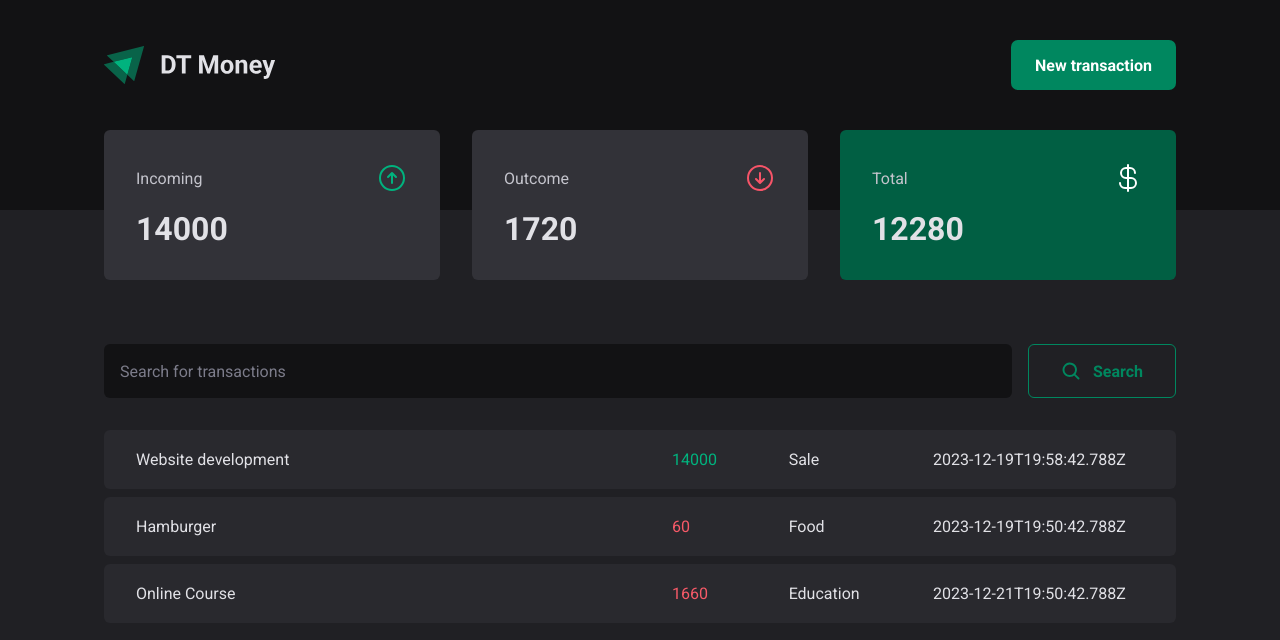
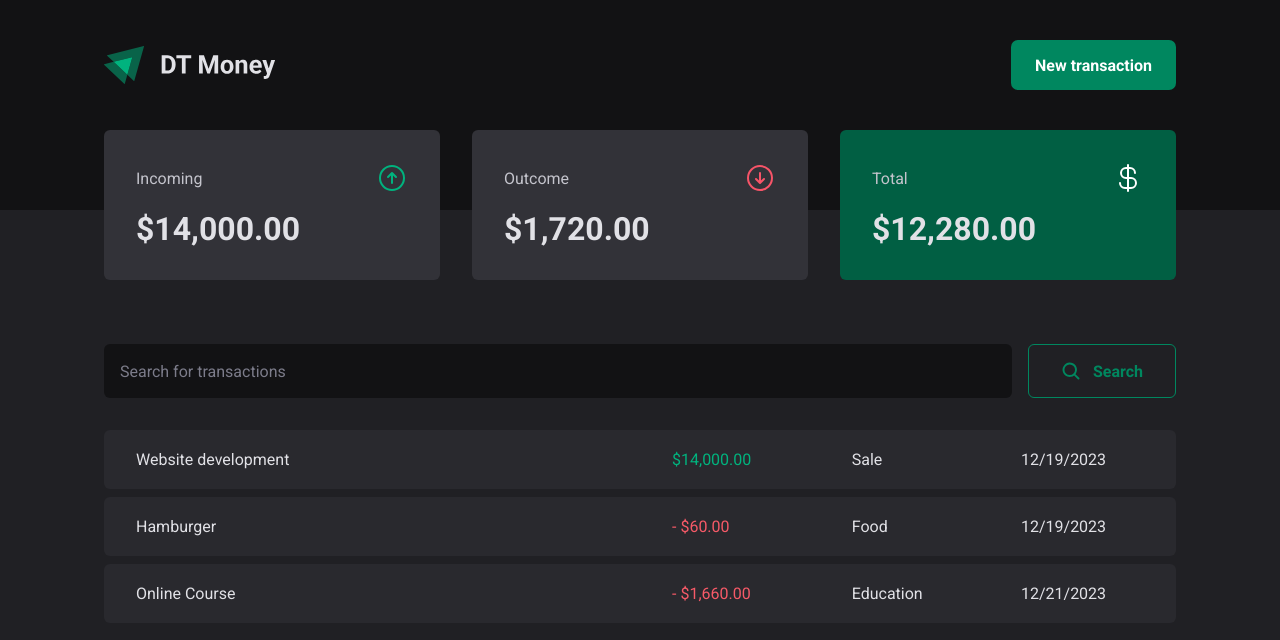
Before and after one commit to bezerrarodrigo/mymoney, a React (Vite) app: page / in a window 1280 px wide. Shown: the top 640 px of the page. Built offline with nearby package versions, Linux system fonts and the light colour scheme; data requests are answered from the project's data file.

Commit message:
feat: util formatters

```diff
--- a/src/components/Summary/Summary.tsx
+++ b/src/components/Summary/Summary.tsx
@@ -1,4 +1,5 @@
 import { useTransactions } from "../../hooks/useTransactions.ts";
+import { dateFormatter, priceFormatter } from "../../utils/formatter.ts";
 import { SummaryCard, SummaryContainer } from "./style.ts";
 import {
   ArrowCircleDown,
@@ -35,21 +36,21 @@
           <span>Incoming</span>
           <ArrowCircleUp size={32} color="#00b37e" />
         </header>
-        <strong>{summary.income}</strong>
+        <strong>{priceFormatter.format(summary.income)}</strong>
       </SummaryCard>
       <SummaryCard>
         <header>
           <span>Outcome</span>
           <ArrowCircleDown size={32} color="#f75468" />
         </header>
-        <strong>{summary.outcome}</strong>
+        <strong>{priceFormatter.format(summary.outcome)}</strong>
       </SummaryCard>
       <SummaryCard variant="green">
         <header>
           <span>Total</span>
           <CurrencyDollar size={32} color="#fff" />
         </header>
-        <strong>{summary.total}</strong>
+        <strong>{priceFormatter.format(summary.total)}</strong>
       </SummaryCard>
     </SummaryContainer>
   );
--- a/src/pages/Transactions/Transactions.tsx
+++ b/src/pages/Transactions/Transactions.tsx
@@ -1,6 +1,7 @@
 import { Header } from "../../components/Header/Header.tsx";
 import { Summary } from "../../components/Summary/Summary.tsx";
 import { useTransactions } from "../../hooks/useTransactions.ts";
+import { dateFormatter, priceFormatter } from "../../utils/formatter.ts";
 import { SearchForm } from "./components/SearchForm/SearchForm.tsx";
 import {
   PriceHighLight,
@@ -25,11 +26,14 @@
                   <td width="50%">{transaction.description}</td>
                   <td>
                     <PriceHighLight variant={transaction.type}>
-                      {transaction.price}
+                      {transaction.type === "outcome" && "- "}
+                      {priceFormatter.format(transaction.price)}
                     </PriceHighLight>
                   </td>
                   <td>{transaction.category}</td>
-                  <td>{transaction.createdAt}</td>
+                  <td>
+                    {dateFormatter.format(new Date(transaction.createdAt))}
+                  </td>
                 </tr>
               );
             })}
--- /dev/null
+++ b/src/utils/formatter.ts
@@ -0,0 +1,6 @@
+export const dateFormatter = new Intl.DateTimeFormat("en-US");
+
+export const priceFormatter = new Intl.NumberFormat("en-US", {
+  style: "currency",
+  currency: "USD",
+});
```
